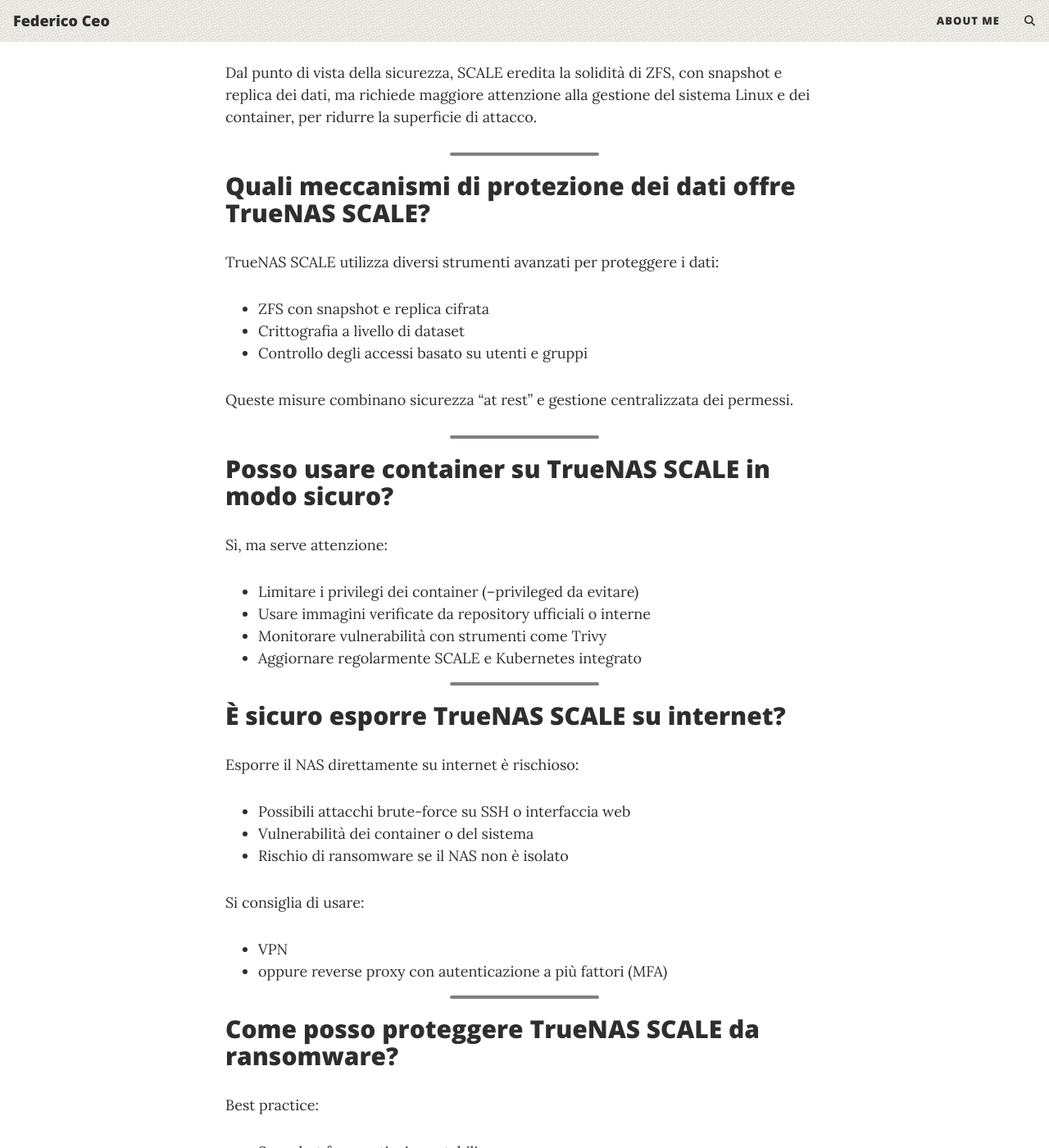
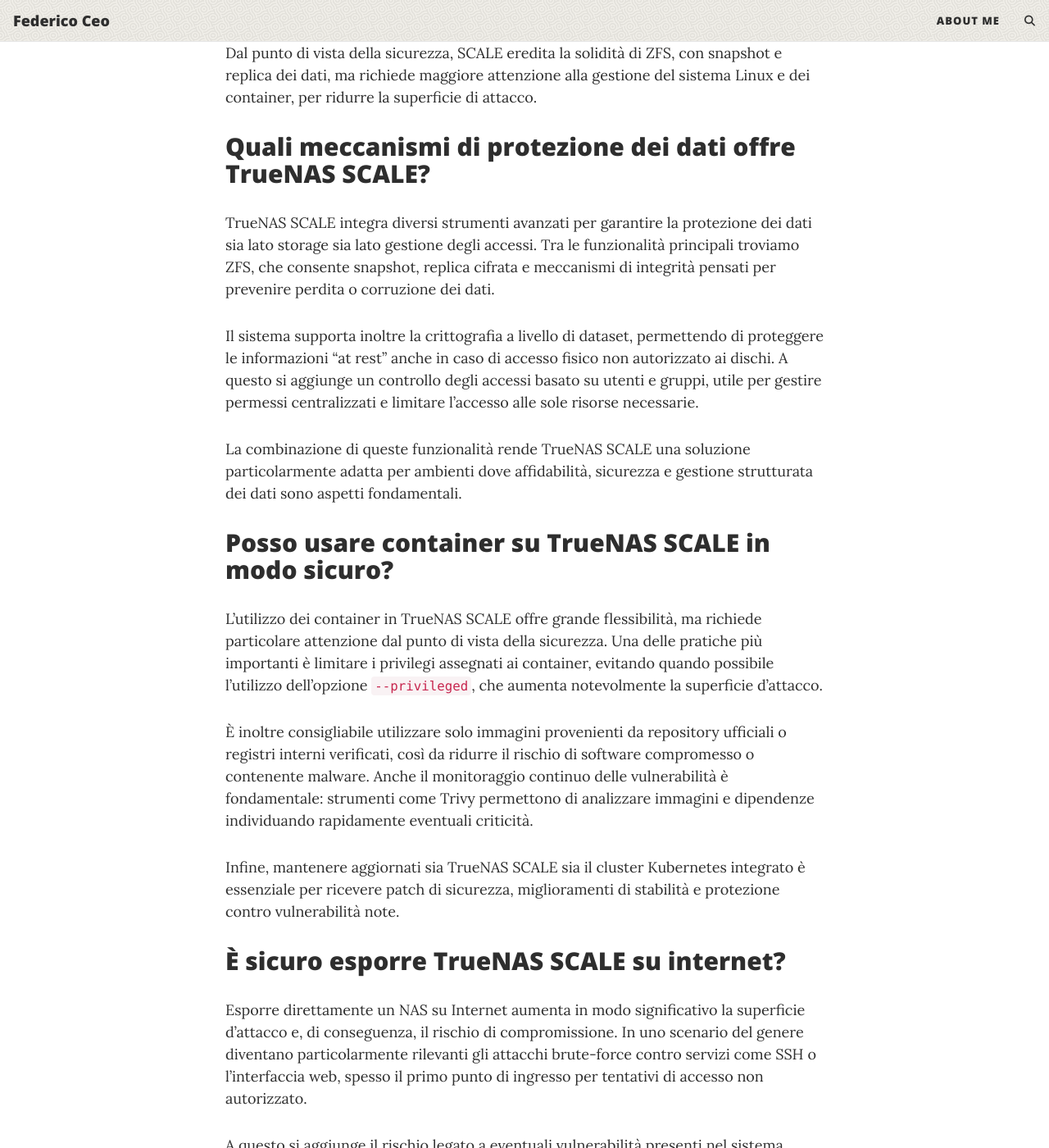
Before and after one commit to fede-ceo/fedeceo.github.io, a Jekyll site: the page built from _posts/2026-05-10-Truenas.md, in a window 1280 px wide and 1400 px high, scrolled down 1326 px. Shown: the whole window at 82% size. Built offline with Jekyll 4.4.1, drawn with Linux system fonts in a browser that asks for light colours; comment, search, counter and statistics services are not loaded; some of the changed text lies outside the part shown.

Commit message:
Update 2026-05-10-Truenas.md

```diff
--- a/_posts/2026-05-10-Truenas.md
+++ b/_posts/2026-05-10-Truenas.md
@@ -19,7 +19,6 @@ Ma come si comporta dal punto di vista della sicurezza? Tra snapshot immutabili,
 
 In questo articolo rispondiamo alle principali domande sulla sicurezza di TrueNAS SCALE, spiegando come configurarlo correttamente e quali pratiche adottare per massimizzare protezione e resilienza.
 
----
 
 ## TrueNAS SCALE è sicuro? Quali differenze ci sono rispetto a TrueNAS CORE?
 
@@ -27,52 +26,39 @@ TrueNAS SCALE è una piattaforma open source di storage basata su Linux, progett
 
 Dal punto di vista della sicurezza, SCALE eredita la solidità di ZFS, con snapshot e replica dei dati, ma richiede maggiore attenzione alla gestione del sistema Linux e dei container, per ridurre la superficie di attacco.
 
----
 
 ## Quali meccanismi di protezione dei dati offre TrueNAS SCALE?
 
-TrueNAS SCALE utilizza diversi strumenti avanzati per proteggere i dati:
+TrueNAS SCALE integra diversi strumenti avanzati per garantire la protezione dei dati sia lato storage sia lato gestione degli accessi. Tra le funzionalità principali troviamo ZFS, che consente snapshot, replica cifrata e meccanismi di integrità pensati per prevenire perdita o corruzione dei dati.
 
-- ZFS con snapshot e replica cifrata
-- Crittografia a livello di dataset
-- Controllo degli accessi basato su utenti e gruppi
+Il sistema supporta inoltre la crittografia a livello di dataset, permettendo di proteggere le informazioni “at rest” anche in caso di accesso fisico non autorizzato ai dischi. A questo si aggiunge un controllo degli accessi basato su utenti e gruppi, utile per gestire permessi centralizzati e limitare l’accesso alle sole risorse necessarie.
 
-Queste misure combinano sicurezza “at rest” e gestione centralizzata dei permessi.
+La combinazione di queste funzionalità rende TrueNAS SCALE una soluzione particolarmente adatta per ambienti dove affidabilità, sicurezza e gestione strutturata dei dati sono aspetti fondamentali.
 
----
 
 ## Posso usare container su TrueNAS SCALE in modo sicuro?
 
-Sì, ma serve attenzione:
+L’utilizzo dei container in TrueNAS SCALE offre grande flessibilità, ma richiede particolare attenzione dal punto di vista della sicurezza. Una delle pratiche più importanti è limitare i privilegi assegnati ai container, evitando quando possibile l’utilizzo dell’opzione `--privileged`, che aumenta notevolmente la superficie d’attacco.
 
-- Limitare i privilegi dei container (--privileged da evitare)
-- Usare immagini verificate da repository ufficiali o interne
-- Monitorare vulnerabilità con strumenti come Trivy
-- Aggiornare regolarmente SCALE e Kubernetes integrato
+È inoltre consigliabile utilizzare solo immagini provenienti da repository ufficiali o registri interni verificati, così da ridurre il rischio di software compromesso o contenente malware. Anche il monitoraggio continuo delle vulnerabilità è fondamentale: strumenti come Trivy permettono di analizzare immagini e dipendenze individuando rapidamente eventuali criticità.
 
----
+Infine, mantenere aggiornati sia TrueNAS SCALE sia il cluster Kubernetes integrato è essenziale per ricevere patch di sicurezza, miglioramenti di stabilità e protezione contro vulnerabilità note.
+
 
 ## È sicuro esporre TrueNAS SCALE su internet?
 
-Esporre il NAS direttamente su internet è rischioso:
+Esporre direttamente un NAS su Internet aumenta in modo significativo la superficie d’attacco e, di conseguenza, il rischio di compromissione. In uno scenario del genere diventano particolarmente rilevanti gli attacchi brute-force contro servizi come SSH o l’interfaccia web, spesso il primo punto di ingresso per tentativi di accesso non autorizzato.
 
-- Possibili attacchi brute-force su SSH o interfaccia web
-- Vulnerabilità dei container o del sistema
-- Rischio di ransomware se il NAS non è isolato
+A questo si aggiunge il rischio legato a eventuali vulnerabilità presenti nel sistema operativo o nei container eseguiti sul NAS. Se il sistema non è adeguatamente isolato dalla rete interna, una compromissione potrebbe evolvere rapidamente in movimenti laterali, fino a scenari più gravi come infezioni ransomware che colpiscono direttamente i dati archiviati.
 
-Si consiglia di usare:
+Per ridurre questi rischi è fortemente consigliato evitare l’esposizione diretta del NAS. La soluzione più sicura è l’accesso tramite VPN, che crea un canale cifrato e controllato verso la rete interna. In alternativa, è possibile utilizzare un reverse proxy, purché sia protetto da autenticazione forte e, idealmente, da meccanismi di MFA (autenticazione a più fattori), così da aggiungere un ulteriore livello di sicurezza prima dell’accesso ai servizi.
 
-- VPN
-- oppure reverse proxy con autenticazione a più fattori (MFA)
-
----
 
 ## Come posso proteggere TrueNAS SCALE da ransomware?
+Le buone pratiche per la protezione di un’infrastruttura storage si basano principalmente su una combinazione di resilienza dei dati e riduzione della superficie di attacco.
 
-Best practice:
+Un primo elemento fondamentale è l’utilizzo di snapshot frequenti e, quando possibile, immutabili. Questo permette di ripristinare rapidamente i dati in caso di cancellazioni accidentali, errori o attacchi ransomware. In parallelo, la replica offsite cifrata garantisce una copia dei dati in una posizione separata e protetta, utile per scenari di disaster recovery.
 
-- Snapshot frequenti e immutabili
-- Replica offsite cifrata
-- Aggiornamenti regolari
-- Autenticazione forte (MFA)
-- Segmentazione della rete
+La sicurezza passa anche dalla manutenzione del sistema: mantenere aggiornati software e componenti riduce l’esposizione a vulnerabilità note. A questo si aggiunge l’adozione di autenticazione forte, idealmente con MFA, per limitare il rischio di accessi non autorizzati anche in caso di credenziali compromesse.
+
+Infine, la segmentazione della rete è un aspetto spesso sottovalutato ma cruciale: isolare il NAS o i servizi storage dal resto dell’infrastruttura aiuta a contenere eventuali compromissioni e impedire movimenti laterali all’interno della rete.
```
